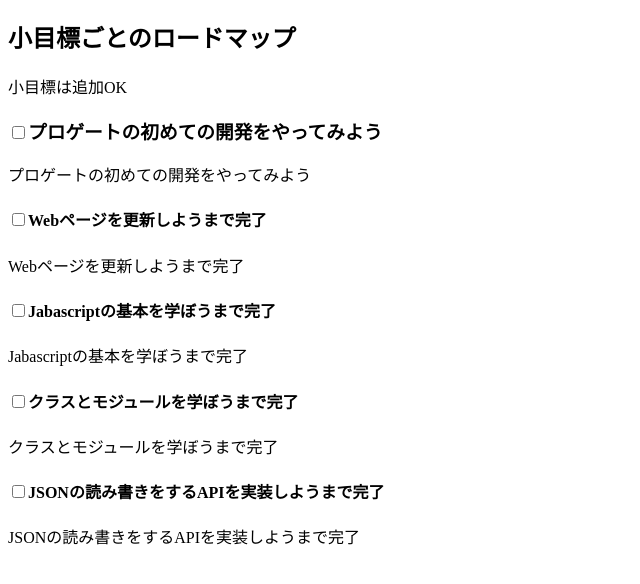
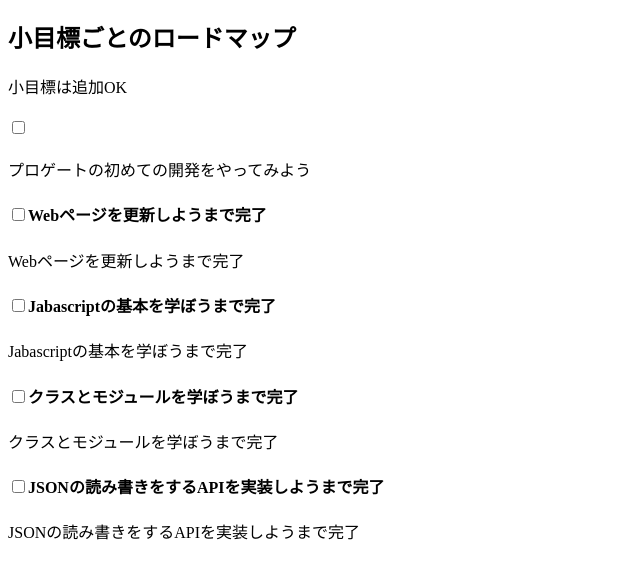
Before and after one commit to shion-01/my-first-web-app, a plain HTML site: page index.html in a window 1280 px wide. Shown: the part 70-654 px from the top of the page, without its empty margins (0-640 px from the left). Drawn offline with Linux system fonts and the light colour scheme.

Commit message:
Add files via upload

```diff
--- a/index.html
+++ b/index.html
@@ -9,7 +9,7 @@
     <h1>転職までの目標</h1>
     <h2>小目標ごとのロードマップ</h2>
         <p>小目標は追加OK</p>
-    <h3><input type="checkbox" id="agree" name="agree" value="yes">プロゲートの初めての開発をやってみよう</h3>
+    <h3><input type="checkbox" id="agree" name="agree" value="yes"></h3>
     <label for="agree">プロゲートの初めての開発をやってみよう</label>
     <h4><input type="checkbox" id="agree" name="agree" value="yes">Webページを更新しようまで完了</h4>
     <label for="agree">Webページを更新しようまで完了</label>
```
